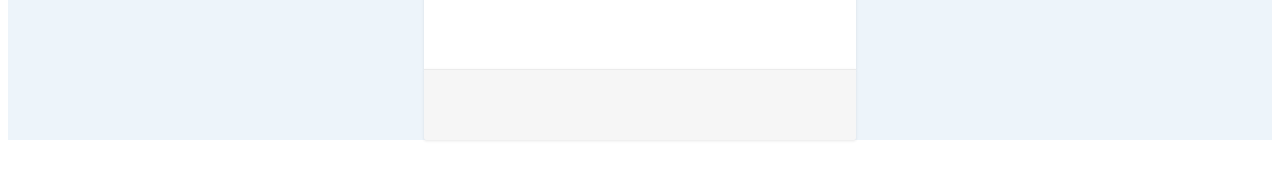
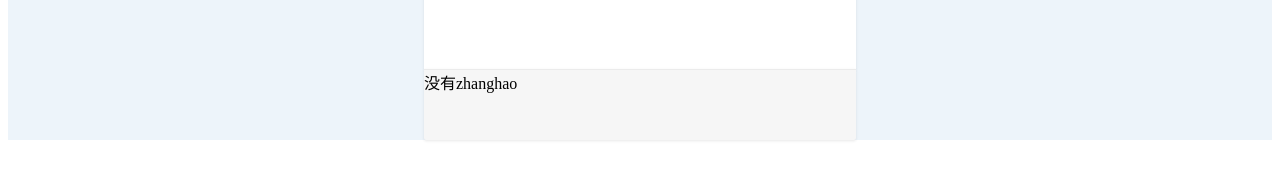
Before and after one commit to changhuaC/mark-paper-web, a Vue app: page / in a window 1280 px wide. Shown: the part 442-622 px from the top of the page. Built offline with nearby package versions, Linux system fonts and the light colour scheme; the HTML template or start-up script is replaced by a standard one.

Commit message:
修改登录页

```diff
--- a/src/pages/index.vue
+++ b/src/pages/index.vue
@@ -22,7 +22,7 @@
       </div>
     </div>
     <div class="regist-container">
-      <div></div>
+      <div>没有zhanghao</div>
       <div></div>
     </div>
   </div>
```
